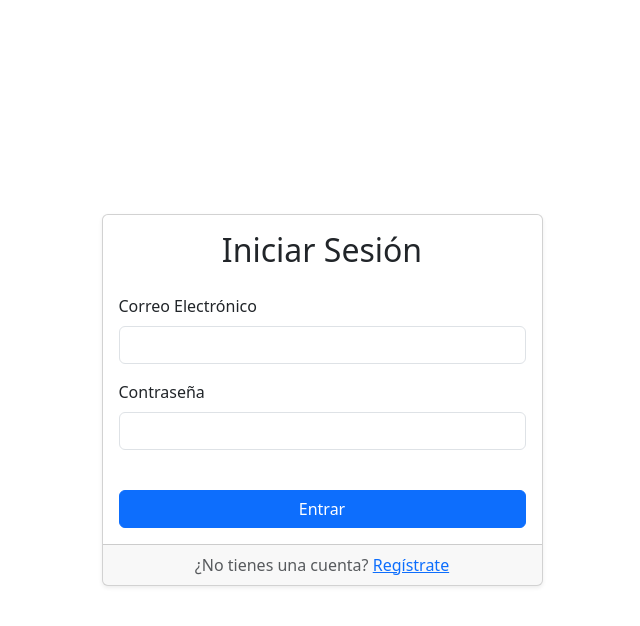
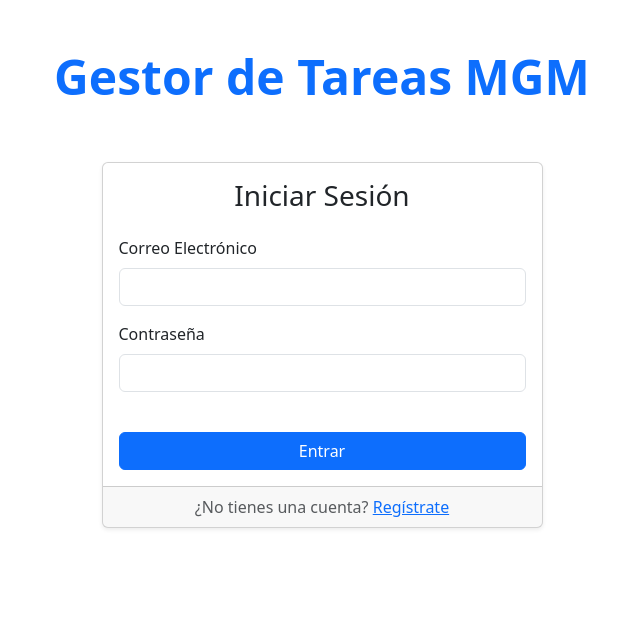
Before and after one commit to mgpro2025/todolistfrontend, a React (Vite) app: page /login in a window 1280 px wide. Shown: the top 626 px of the page, without its empty margins (318-958 px from the left). Built offline with nearby package versions, Linux system fonts and the light colour scheme.

Commit message:
Frontend todo funcionado en localhost

```diff
--- a/src/pages/LoginPage.tsx
+++ b/src/pages/LoginPage.tsx
@@ -1,8 +1,7 @@
-// src/pages/LoginPage.tsx
 import { useState } from 'react';
 import { Container, Form, Button, Card, Row, Col, Alert } from 'react-bootstrap';
 import { Link, useNavigate } from 'react-router-dom';
-import authService from '../services/authService'; // Importamos el servicio
+import authService from '../services/authService';
 
 function LoginPage() {
   const [email, setEmail] = useState<string>('');
@@ -10,39 +9,37 @@ function LoginPage() {
   const [error, setError] = useState<string>('');
   const navigate = useNavigate();
 
-  // Convertimos la función a 'async'
   const handleSubmit = async (e: React.FormEvent<HTMLFormElement>) => {
     e.preventDefault();
     setError('');
 
     try {
-      // Llamamos al método 'login' de nuestro servicio
       const response = await authService.login({ email, password });
-
-      // Si el login es exitoso y recibimos un token...
       if (response.data.token) {
-        // Guardamos el token en el localStorage del navegador.
-        // Esto nos permitirá mantener al usuario "logueado".
         localStorage.setItem('token', response.data.token);
-
-        // Redirigimos al usuario a la página de tareas
         navigate('/tasks');
       }
     } catch (err: any) {
-      // Si el backend devuelve un error (ej: credenciales incorrectas), lo mostramos.
       setError("Email o contraseña incorrectos. Por favor, inténtalo de nuevo.");
       console.error("Error en el login:", err);
     }
   };
 
   return (
-    <Container className="d-flex align-items-center justify-content-center" style={{ minHeight: '100vh' }}>
+    // CAMBIO 1: Quitamos 'justify-content-center' y añadimos 'pt-5' (padding-top)
+    // Esto alinea el contenido arriba en lugar de al centro.
+    <Container className="d-flex flex-column align-items-center pt-5" style={{ minHeight: '100vh' }}>
+
+      {/* CAMBIO 2: Unimos el título en una sola línea y ajustamos el margen */}
+      <div className="text-center mb-5">
+        <h2 className="display-5 fw-bold text-primary">Gestor de Tareas MGM</h2>
+      </div>
+
       <Row className="w-100 justify-content-center">
         <Col xs={11} md={8} lg={6} xl={5}>
           <Card className="shadow-sm">
             <Card.Body>
-              <h2 className="text-center mb-4">Iniciar Sesión</h2>
-              {/* Mostramos el mensaje de error si existe */}
+              <h3 className="text-center mb-4">Iniciar Sesión</h3>
               {error && <Alert variant="danger">{error}</Alert>}
 
               <Form onSubmit={handleSubmit}>
```
